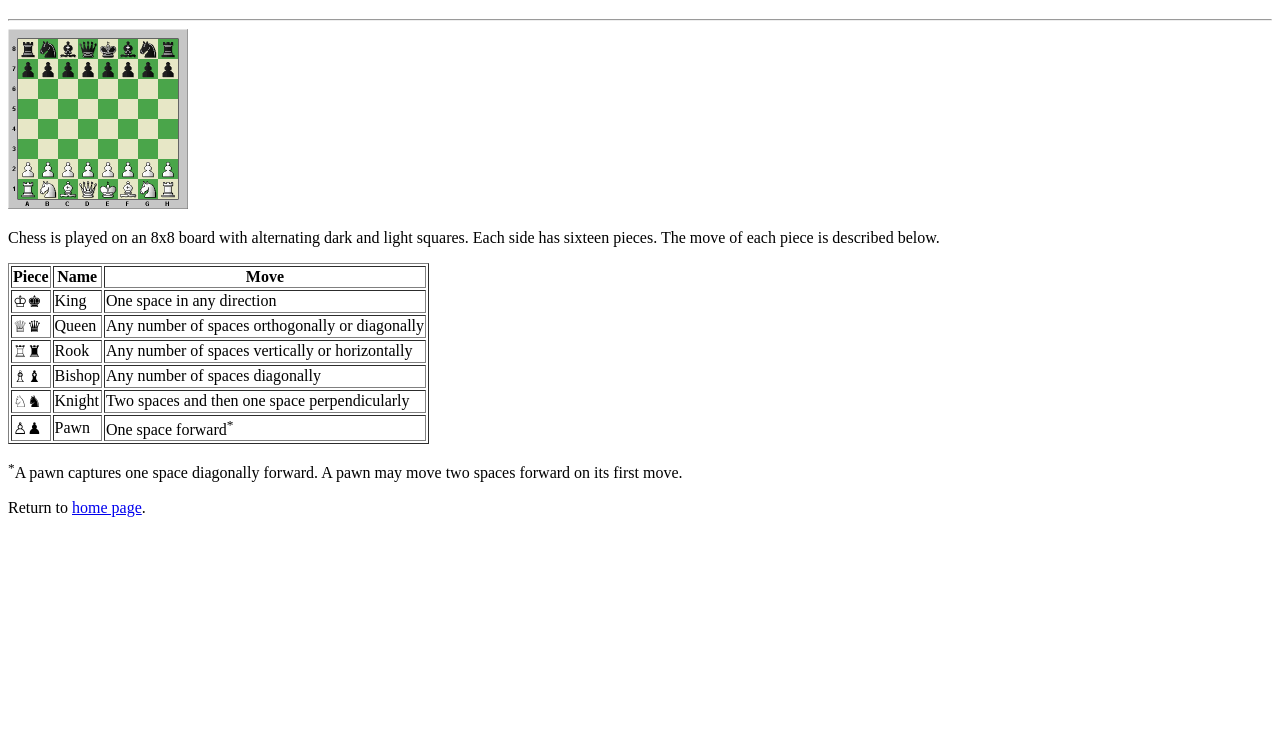
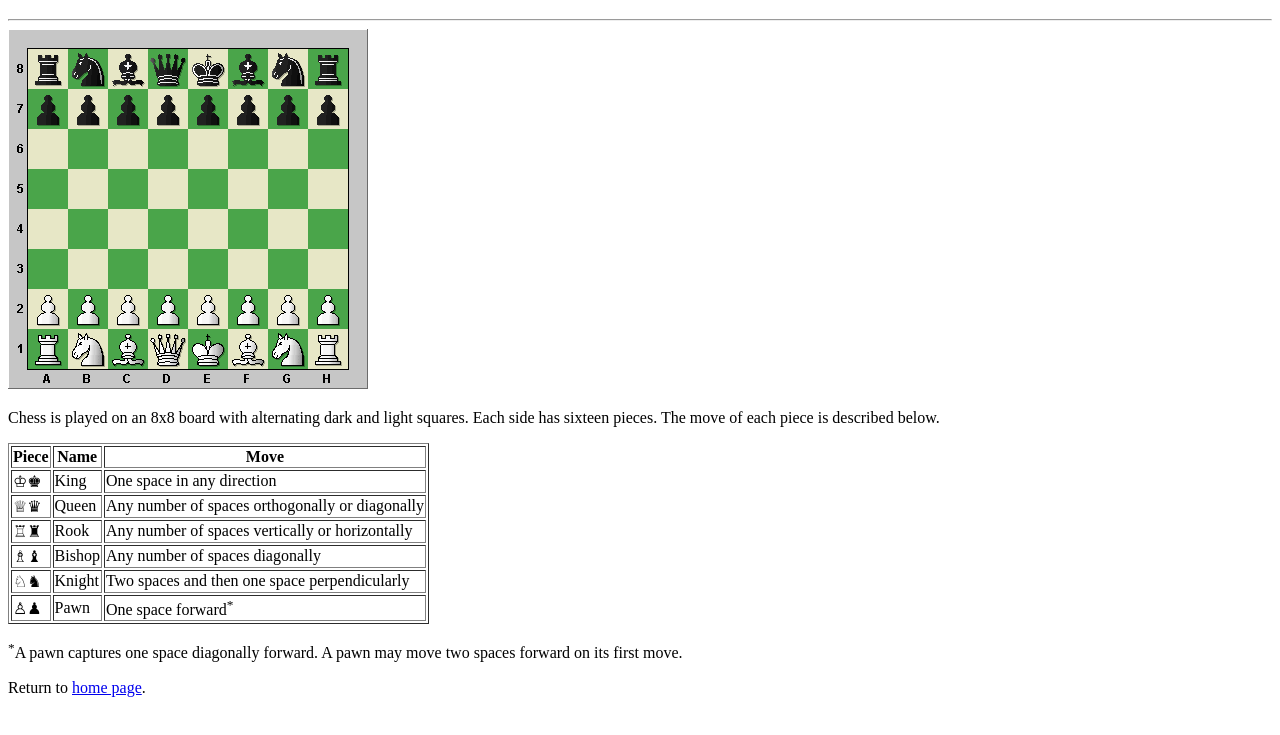
Before and after one commit to jeffreyroy/jeffreyroy.github.io, a plain HTML site: page rules.html in a window 1280 px wide. Shown: the part 61-796 px from the top of the page. Drawn offline with Linux system fonts and the light colour scheme.

Commit message:
Added images folder

```diff
--- a/rules.html
+++ b/rules.html
@@ -9,7 +9,7 @@
 		<hr />
 	</header>
 	<div>
-		<img src="setup.gif" alt="Chess board set up" height="180" width="180" />
+		<img src="images/setup.gif" alt="Chess board set up" />
 		<p>Chess is played on an 8x8 board with alternating dark and light squares.  Each side has sixteen pieces.  The move of each piece is described below.</p>
 	</div>
 	<div>
```
Also changed, not shown: index.html (+1 -1 lines), images/ChessSet.jpg (renamed from ChessSet.jpg), images/chessb1.jpg (added), images/setup.gif (renamed from setup.gif).
